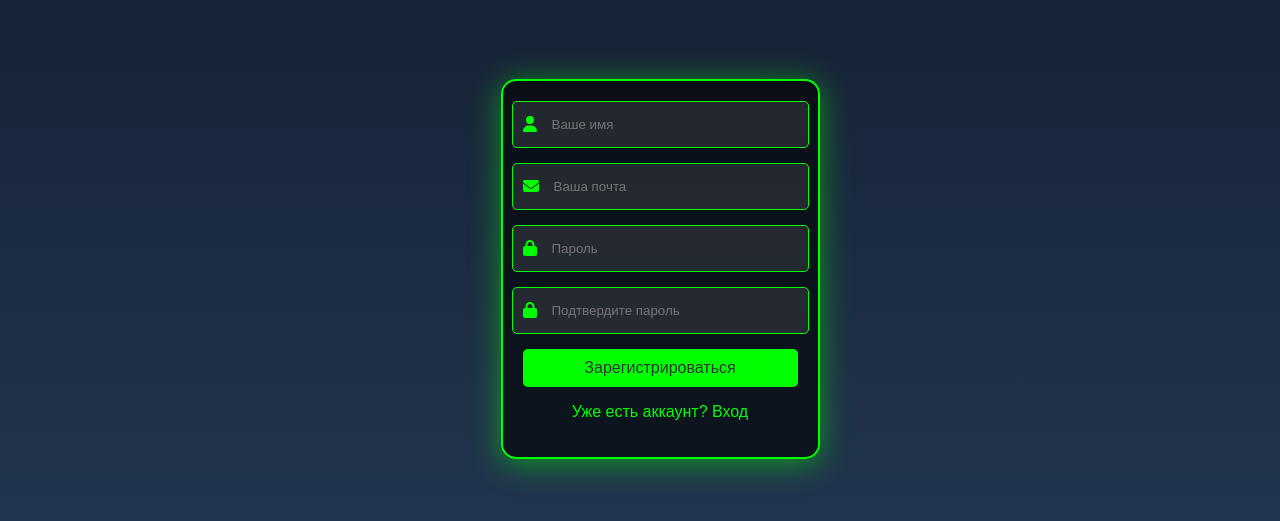
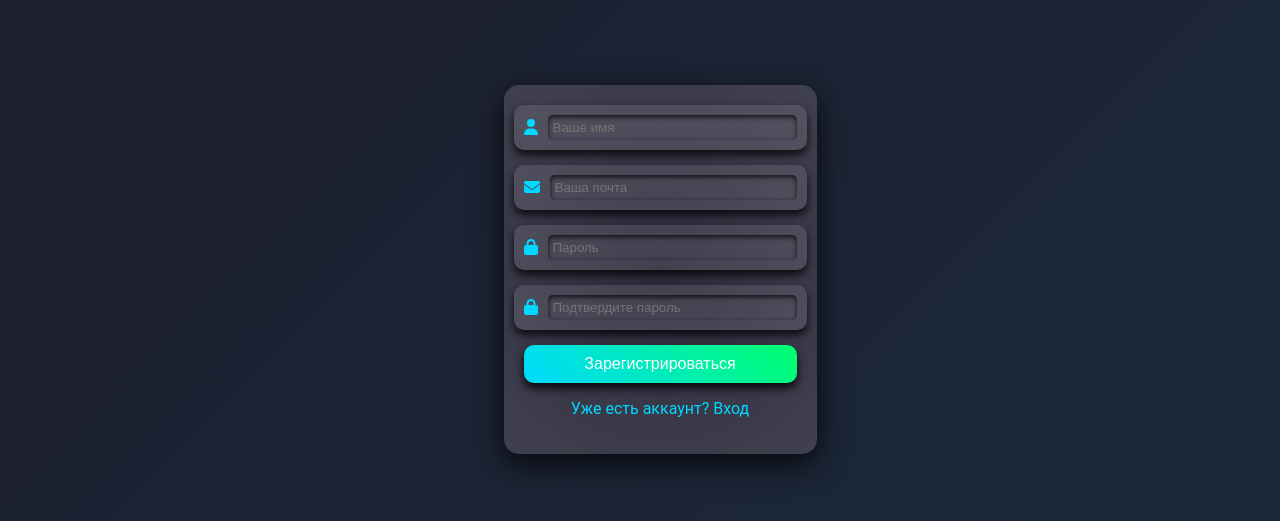
Before and after one commit to lopatuxin/programmator-front, a React (Create React App) app: page / in a window 1280 px wide. Shown: the part 131-652 px from the top of the page. Built offline with nearby package versions, Linux system fonts and the light colour scheme; a small style sheet from the web is missing.

Commit message:
Поправил стили формы регистрации

```diff
--- a/src/RegistrationForm.css
+++ b/src/RegistrationForm.css
@@ -3,9 +3,10 @@ body {
     justify-content: center;
     align-items: center;
     height: 100vh;
-    background: linear-gradient(to bottom, #141e30, #243b55);
+    background: linear-gradient(135deg, #1e1e2f, #1a2a3a);
     margin: 0;
-    font-family: 'Arial', sans-serif;
+    font-family: 'Roboto', sans-serif;
+    color: #fff;
 }
 
 .registration-container {
@@ -18,15 +19,37 @@ body {
 }
 
 .registration-box {
-    background: rgba(0, 0, 0, 0.6);
-    border: 2px solid #00FF00;
+    background: #2b2b3c;
     border-radius: 15px;
-    box-shadow: 0 4px 30px rgba(0, 255, 0, 0.5);
+    box-shadow: 0 10px 30px rgba(0, 0, 0, 0.8);
     padding: 20px;
     width: 100%;
     max-width: 400px;
     text-align: center;
-    color: white;
+    position: relative;
+    overflow: hidden;
+    z-index: 1;
+}
+
+.registration-box::before {
+    content: '';
+    position: absolute;
+    top: -50%;
+    left: -50%;
+    width: 200%;
+    height: 200%;
+    background: radial-gradient(circle at center, transparent, rgba(255, 255, 255, 0.1), transparent);
+    animation: rotation 10s infinite linear;
+    z-index: -1;
+}
+
+@keyframes rotation {
+    from {
+        transform: rotate(0deg);
+    }
+    to {
+        transform: rotate(360deg);
+    }
 }
 
 form {
@@ -40,15 +63,15 @@ form {
     align-items: center;
     margin-bottom: 15px;
     background: rgba(255, 255, 255, 0.1);
-    border-radius: 5px;
+    border-radius: 10px;
     padding: 10px;
-    border: 1px solid #00FF00;
     width: 100%;
+    box-shadow: 0 5px 8px rgba(0, 0, 0, 0.8);
 }
 
 .input-group label {
     margin-right: 10px;
-    color: #00FF00;
+    color: #00d9ff;
 }
 
 .input-group input {
@@ -58,24 +81,35 @@ form {
     color: white;
     width: 100%;
     padding: 5px;
+    border-radius: 5px;
+    box-shadow: inset 0 2px 5px rgba(0, 0, 0, 0.8);
+    z-index: 1;
 }
 
 button {
     width: 100%;
     padding: 10px;
     border: none;
-    border-radius: 5px;
-    background: #00FF00;
-    color: #333;
+    border-radius: 10px;
+    background: linear-gradient(45deg, #00d9ff, #00ff6e);
+    color: white;
     cursor: pointer;
     font-size: 1em;
+    transition: background 0.3s ease, transform 0.2s ease;
+    box-shadow: 0 5px 10px rgba(0, 0, 0, 0.9);
+    z-index: 1;
+}
+
+button:hover {
+    background: linear-gradient(45deg, #00ff6e, #00d9ff);
+    transform: translateY(-3px);
 }
 
 .registration-box p {
-    color: #00FF00;
+    color: #00d9ff;
 }
 
 .registration-box a {
-    color: #00FF00;
+    color: #00d9ff;
     text-decoration: none;
 }
```
